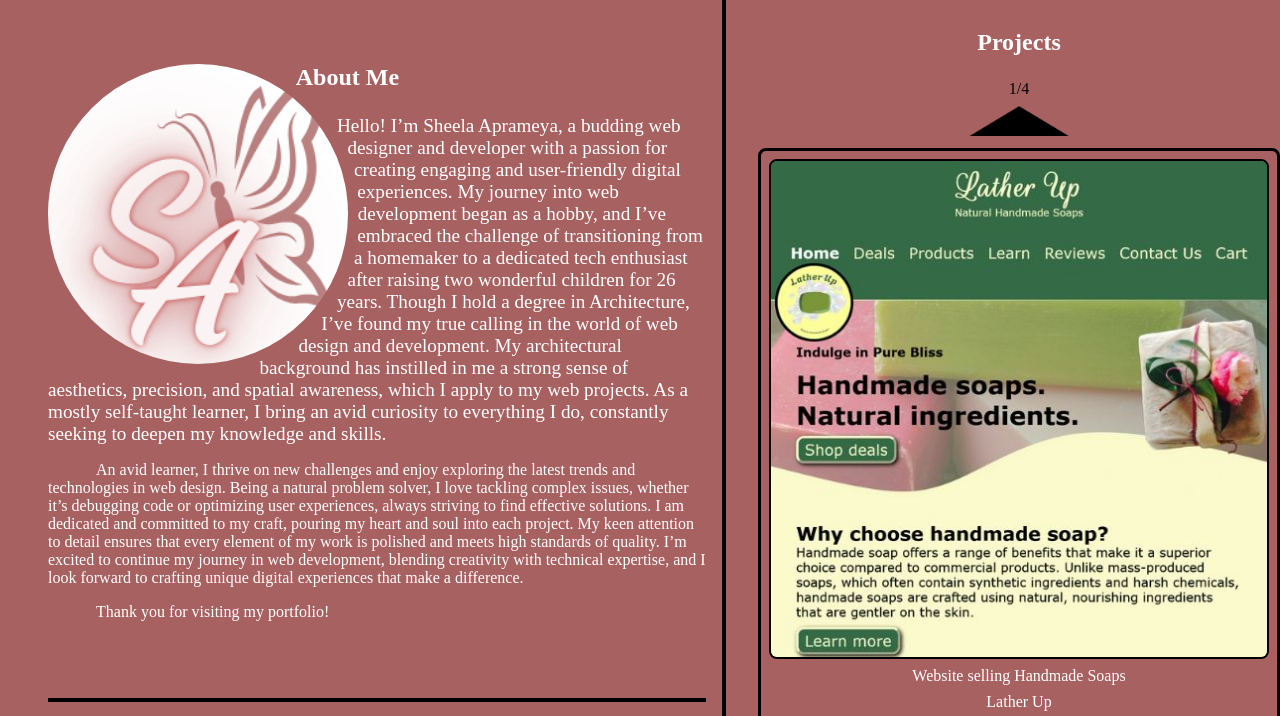
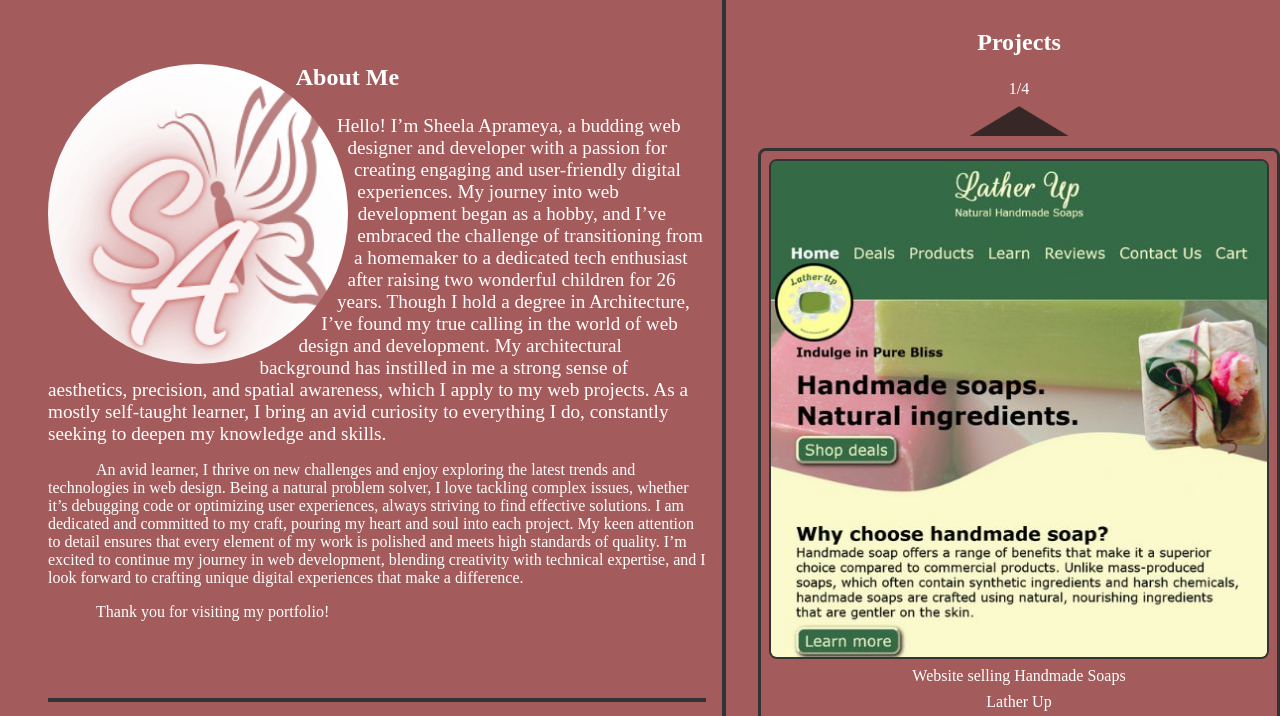
Before and after one commit to saprameya/Portfolio, a plain HTML site: page index.html in a window 1280 px wide. Shown: the part 62-778 px from the top of the page. Drawn offline with Linux system fonts and the dark colour scheme; a web font is replaced by a local one.

Commit message:
contrast issues

```diff
--- a/style.css
+++ b/style.css
@@ -147,7 +147,7 @@ h2 {
 }
 
 .proj-num {
-	color: var(--header-bckgrnd-clr);
+	color: var(--main-font-clr);
 }
 
 .card {
@@ -391,12 +391,16 @@ form .button {
 	body {
 		--main-font-clr: #000;
 		--main-font-clr: #fff;
-		--header-bckgrnd-clr: #000;
-		--main-bkgrnd-clr: hsl(0 29% 52%);
+		--header-bckgrnd-clr: hsl(0, 0%, 20%);
+		--main-bkgrnd-clr: hsl(0 29% 50%);
 	}
 
+/* .proj-num {
+	color: #fff;
+} */
+
 	.arrow {
-		filter: brightness(0);
+		filter: brightness(0.3);
 	}
 
 	.card-img-container {
```
